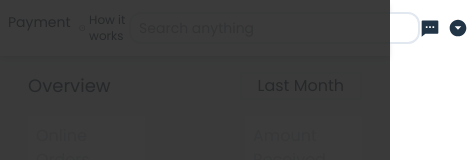
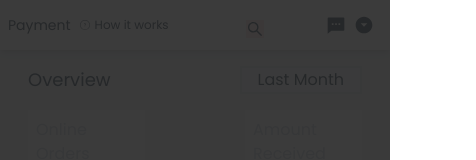
Before and after one commit to TusharBhatt1/dukaan, a React (Vite) app: page / in a window 390 px wide. Shown: the top 160 px of the page, 476 px wide, since content can reach past the window. Built offline with nearby package versions, Linux system fonts and the light colour scheme.

Commit message:
responsive

```diff
--- a/src/Components/right/Navbar.tsx
+++ b/src/Components/right/Navbar.tsx
@@ -14,13 +14,13 @@ export default function Navbar() {
         </div>
       </div>
       <div className="flex">
-        <span className="absolute mt-2 ml-4 hidden sm:block">
+        <span className="block md:absolute mt-2 ml-4 bg-red-100">
           <AiOutlineSearch size={18} />
         </span>
 
         <input
           placeholder="Search anything"
-          className=" p-1 px-2 sm:px-12 border-slate-200 rounded-xl border-2 "
+          className="hidden md:block p-1 sm:px-12 border-slate-200 rounded-xl border-2 "
         />
       </div>
       <div className="flex gap-2">
```
Also changed, not shown: src/Components/right/Overview.tsx (line endings or trailing spaces).
